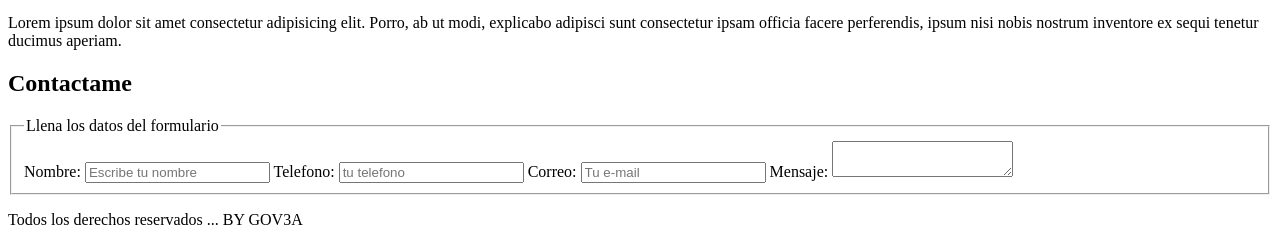
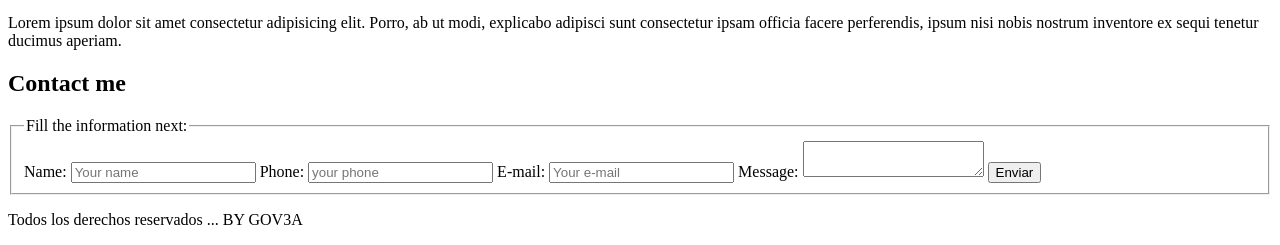
Before and after one commit to Rodrigogovea/prograwebA, a plain HTML site: page index.html in a window 1280 px wide. Shown: the part 656-901 px from the top of the page. Drawn offline with Linux system fonts and the light colour scheme.

Commit message:
Se modificaron algunos elementos, y un nuevo branch

```diff
--- a/index.html
+++ b/index.html
@@ -63,20 +63,22 @@
         officia facere perferendis, ipsum nisi nobis nostrum inventore ex sequi tenetur ducimus aperiam.</p>
 
         <form>
-        <h2>Contactame</h2>
+        <h2>Contact me</h2>
         <fieldset>
-            <legend>Llena los datos del formulario</legend>
-            <label>Nombre:</label>
-            <input type="text" placeholder="Escribe tu nombre">
+            <legend>Fill the information next:</legend>
+            <label>Name:</label>
+            <input type="text" placeholder="Your name">
 
-            <label>Telefono:</label>
-            <input type="tel" placeholder="tu telefono">
+            <label>Phone:</label>
+            <input type="tel" placeholder="your phone">
 
-            <label>Correo:</label>
-            <input type="email" placeholder="Tu e-mail">
+            <label>E-mail:</label>
+            <input type="email" placeholder="Your e-mail">
 
-            <label>Mensaje:</label>
+            <label>Message:</label>
             <textarea></textarea>
+
+            <input type="submit" value="Enviar">
         </fieldset>
         </form>
     </main>
```
Also changed, not shown: asesorias.html (+4 -0 lines), hobbies.html (+4 -0 lines).
